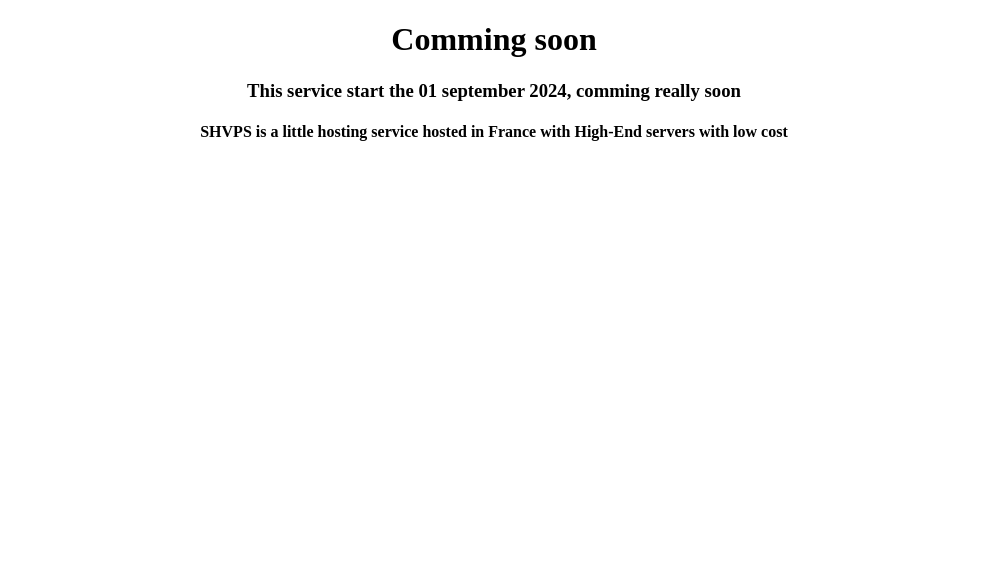
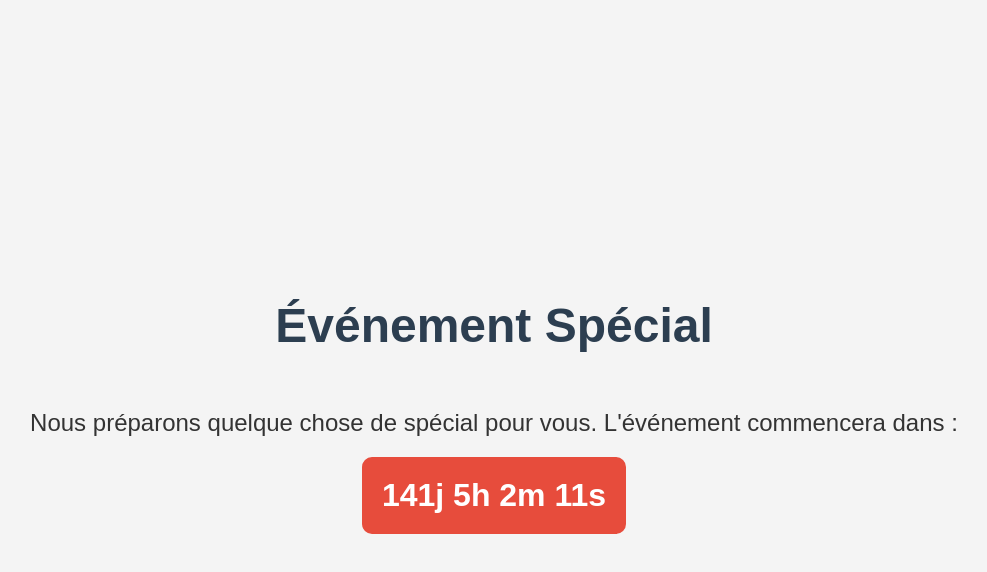
Before and after one commit to Firexlator/websiteshvps, a plain HTML site: page index.html in a window 1280 px wide. Shown: the whole page, without its empty margins (146-1133 px from the left). Drawn offline with Linux system fonts and the light colour scheme.

Commit message:
Update index.html

```diff
--- a/index.html
+++ b/index.html
@@ -1 +1,72 @@
-<!DOCTYPE html><html lang="en"><head><meta charset="UTF-8"><meta name="viewport" content="width=device-width, initial-scale=1.0"><title>SHVPS - Comming soon</title></head><body><center><h1>Comming soon</h1><h3>This service start the 01 september 2024, comming really soon</h3><h4>SHVPS is a little hosting service hosted in France with High-End servers with low cost</h4></center></body></html>
+<!DOCTYPE html>
+<html lang="fr">
+<head>
+    <meta charset="UTF-8">
+    <meta name="viewport" content="width=device-width, initial-scale=1.0">
+    <title>Attente de l'Événement</title>
+    <style>
+        body {
+            font-family: 'Arial', sans-serif;
+            background-color: #f4f4f4;
+            color: #333;
+            display: flex;
+            flex-direction: column;
+            align-items: center;
+            justify-content: center;
+            height: 100vh;
+            margin: 0;
+        }
+
+        h1 {
+            font-size: 3rem;
+            color: #2c3e50;
+        }
+
+        p {
+            font-size: 1.5rem;
+            margin-bottom: 20px;
+        }
+
+        .countdown {
+            font-size: 2rem;
+            font-weight: bold;
+            background-color: #e74c3c;
+            color: white;
+            padding: 20px;
+            border-radius: 10px;
+        }
+    </style>
+</head>
+<body>
+    <h1>Événement Spécial</h1>
+    <p>Nous préparons quelque chose de spécial pour vous. L'événement commencera dans :</p>
+    <div class="countdown" id="countdown"></div>
+
+    <script>
+        // Définir la date de l'événement
+        var eventDate = new Date("Dec 31, 2024 23:59:59").getTime();
+
+        // Mettre à jour le compte à rebours chaque seconde
+        var x = setInterval(function() {
+            var now = new Date().getTime();
+            var distance = eventDate - now;
+
+            // Calcul des jours, heures, minutes et secondes
+            var days = Math.floor(distance / (1000 * 60 * 60 * 24));
+            var hours = Math.floor((distance % (1000 * 60 * 60 * 24)) / (1000 * 60 * 60));
+            var minutes = Math.floor((distance % (1000 * 60 * 60)) / (1000 * 60));
+            var seconds = Math.floor((distance % (1000 * 60)) / 1000);
+
+            // Afficher le résultat dans l'élément avec l'id "countdown"
+            document.getElementById("countdown").innerHTML = days + "j " + hours + "h "
+            + minutes + "m " + seconds + "s ";
+
+            // Si le compte à rebours est terminé
+            if (distance < 0) {
+                clearInterval(x);
+                document.getElementById("countdown").innerHTML = "L'événement est maintenant en cours !";
+            }
+        }, 1000);
+    </script>
+</body>
+</html>
```
